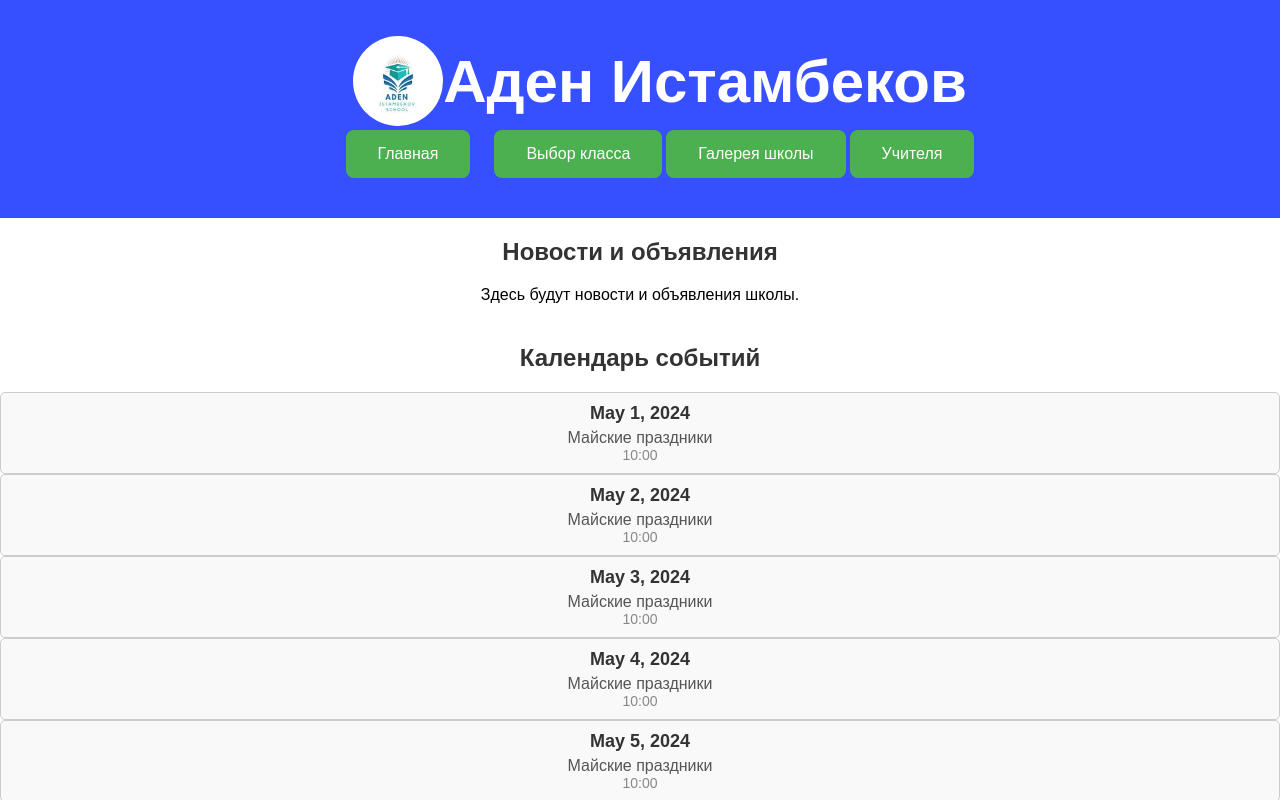
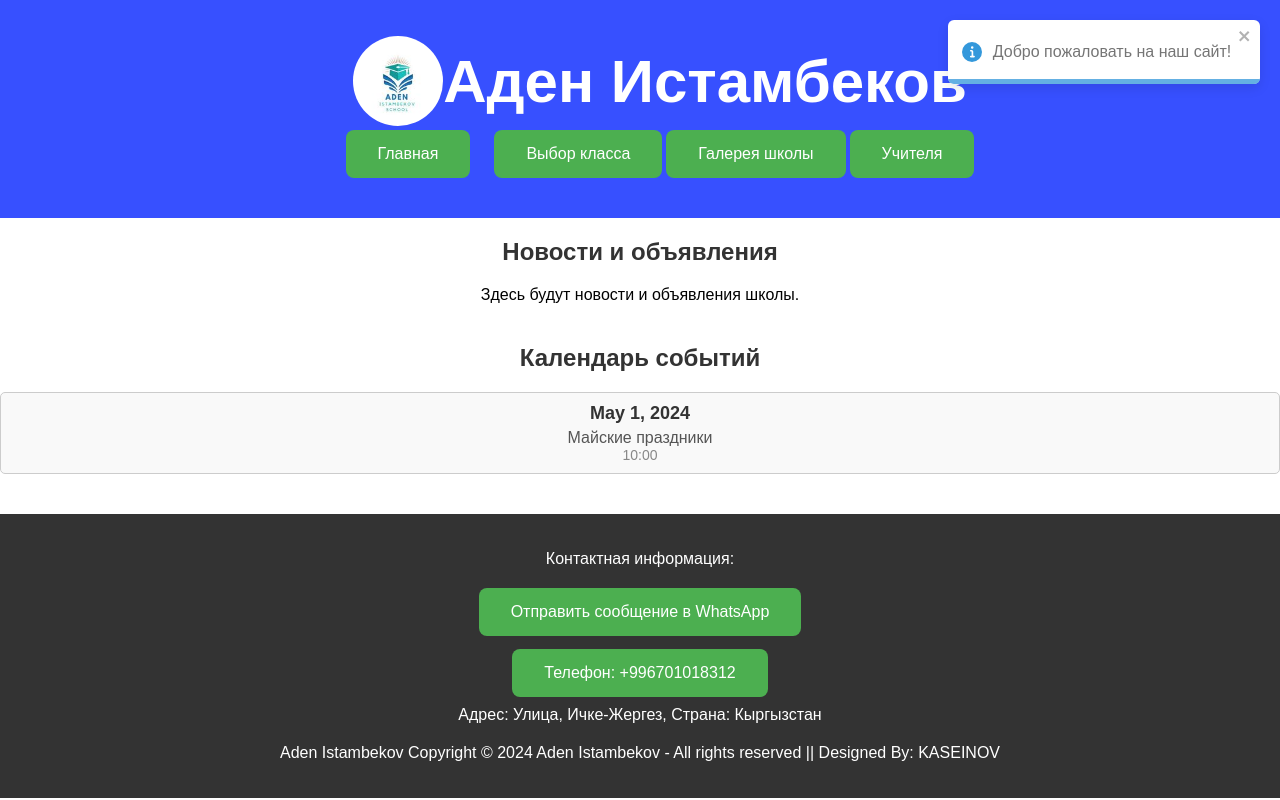
Before and after one commit to AydinKaseyinoff/school-website, a React (Create React App) app: page / in a window 1280 px wide. Shown: the top 800 px of the page. Built offline with nearby package versions, Linux system fonts and the light colour scheme.

Commit message:
create notification for homepage

```diff
--- a/src/components/HomePage.js
+++ b/src/components/HomePage.js
@@ -1,4 +1,6 @@
-import React from "react";
+import React, { useEffect } from "react";
+import { ToastContainer, toast } from "react-toastify";
+import "react-toastify/dist/ReactToastify.css";
 import Navigation from "./Navigation";
 import moment from 'moment';
 import "./HomePage.css"; // Импортируем файл со стилями
@@ -10,32 +12,7 @@
     date: '2024-05-1',
     time: '10:00',
   },
-  {
-    title: 'Майские праздники',
-    date: '2024-05-2',
-    time: '10:00',
-  },
-  {
-    title: 'Майские праздники',
-    date: '2024-05-3',
-    time: '10:00',
-  },
-  {
-    title: 'Майские праздники',
-    date: '2024-05-4',
-    time: '10:00',
-  },
-  {
-    title: 'Майские праздники',
-    date: '2024-05-5',
-    time: '10:00',
-  },
-  {
-    title: 'Линейка',
-    date: '2024-05-17',
-    time: null,
-  },
-  // Добавьте другие события по мере необходимости
+  // Другие события...
 ];
 
 const formatDate = (date) => {
@@ -43,11 +20,16 @@
 };
 
 const HomePage = () => {
+  // Показываем всплывающее уведомление при загрузке страницы
+  useEffect(() => {
+    toast.info("Добро пожаловать на наш сайт!");
+  }, []);
+
   return (
     <div>
       <header className="header">
         <ul>
-            <Navigation />
+          <Navigation />
         </ul>
       </header>
       <main>
@@ -69,6 +51,7 @@
         </section>
         <Footer />
       </main>
+      <ToastContainer /> {/* Контейнер для всплывающих уведомлений */}
     </div>
   );
 };
```
